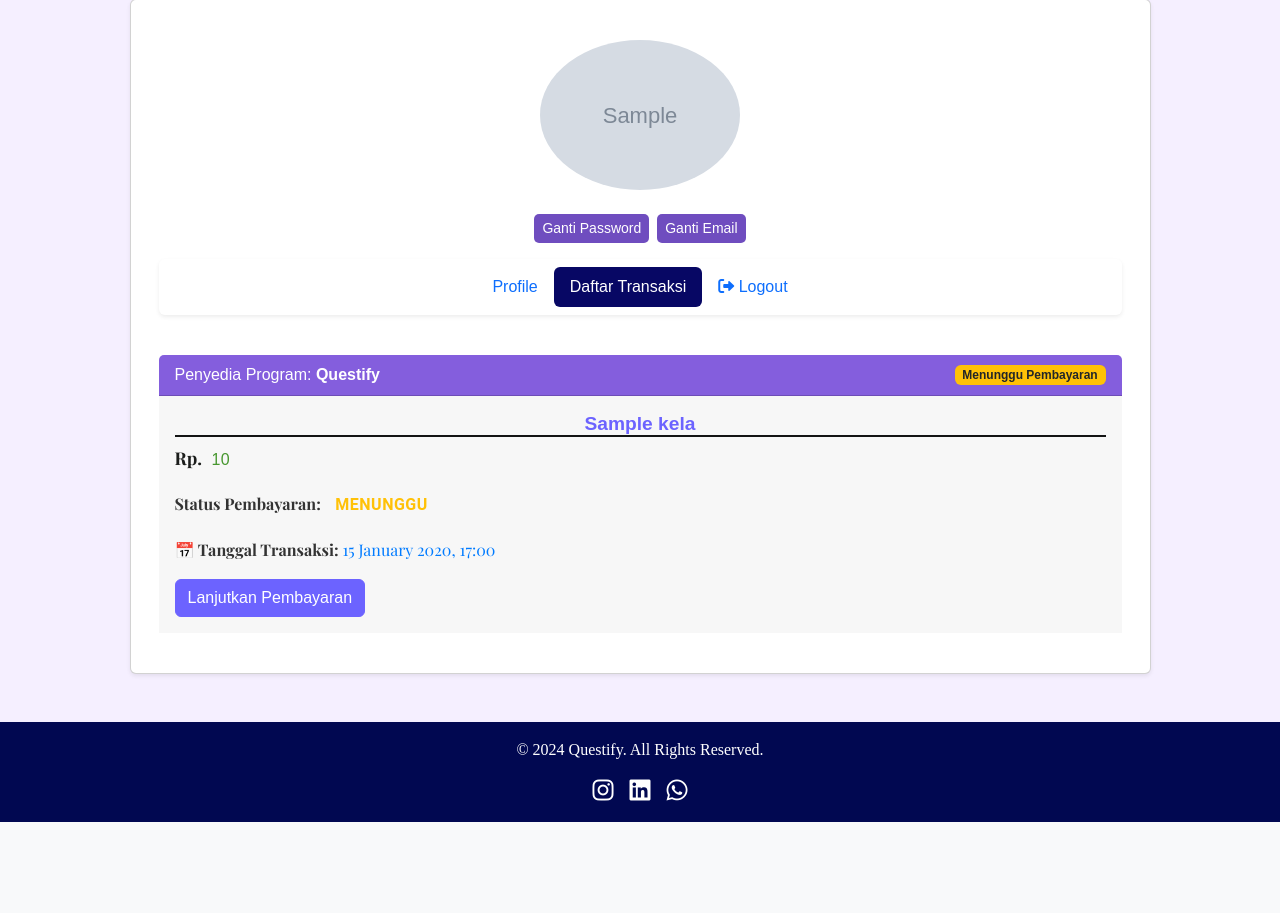
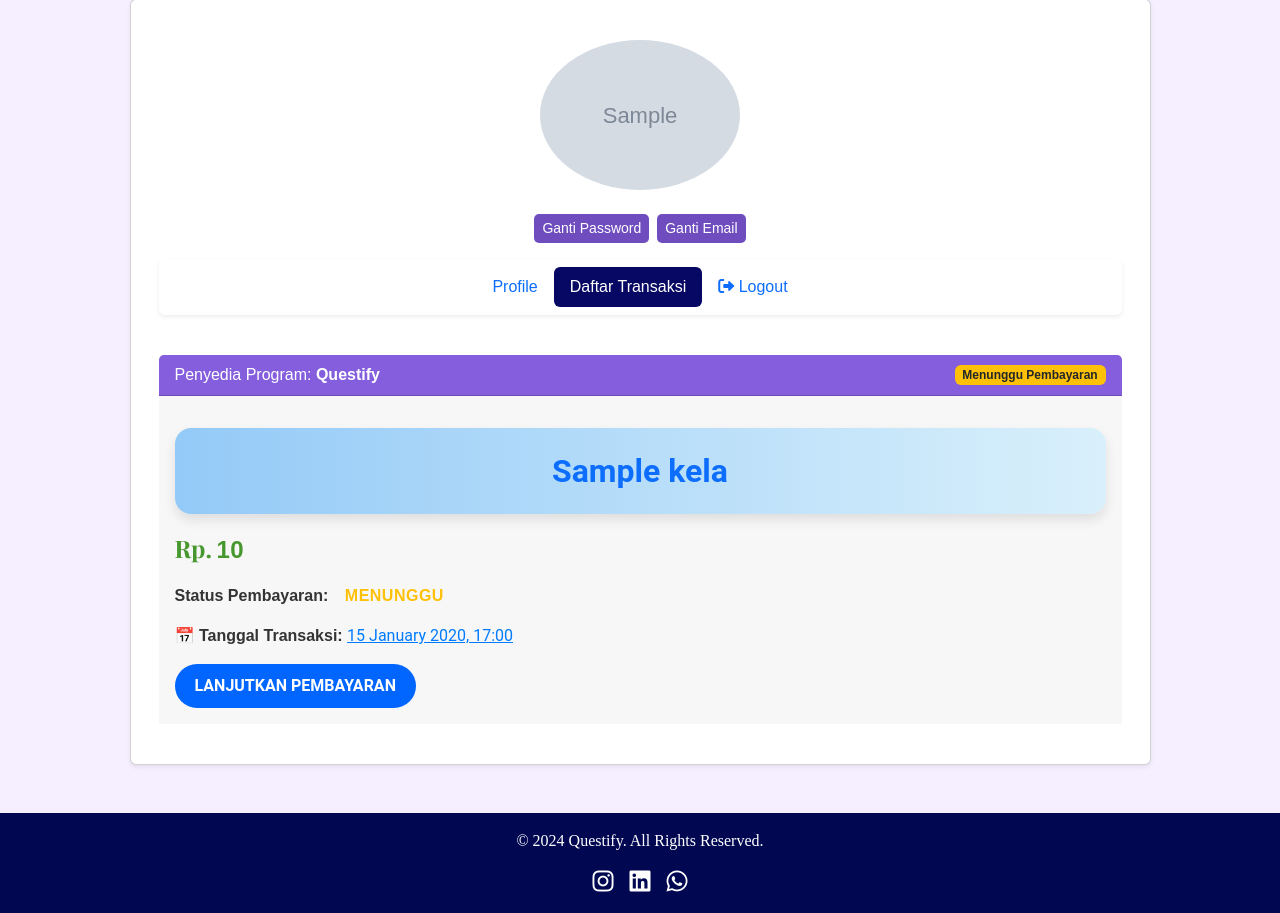
Before and after one commit to timurlauttt/Project-Akhir-Studi-Independent, a Django app: page /questify_app/daftar_transaksi/ in a window 1280 px wide. Shown: the part 97-1010 px from the top of the page. Before the commit the page ends 919 px from the top, so only its background shows below. Run offline with Django 5.2, Linux system fonts and the light colour scheme; a user stored in the database is signed in; tables that the repository leaves empty hold one stand-in row (values such as "Sample post"); grey boxes marked "Sample" are stand-in pictures.

Commit message:
Update daftar_transaksi.css

```diff
--- a/questify_project/static/css/daftar_transaksi.css
+++ b/questify_project/static/css/daftar_transaksi.css
@@ -1,116 +1,131 @@
+/* Navbar Active Link */
 .nav-pills .nav-link.active {
-  background-color: rgb(7, 7, 100) !important; /* Set active navbar color to black */
-  color: white !important; /* Optional: Change text color to white when active */
+  background-color: #0066cc !important;
+  color: white !important;
 }
 
+/* Card Utama */
 .card-custom {
-  border-radius: 0.5rem;
-  box-shadow: 0 2px 4px rgba(0, 0, 0, 0.1);
+  border-radius: 1rem;
+  box-shadow: 0 4px 8px rgba(0, 0, 0, 0.15);
+  border: 1px solid #e0e0e0;
+  background-color: #ffffff; /* Warna latar putih */
+  padding: 1.5rem;
+  transition: transform 0.2s ease-in-out;
 }
 
-.card-custom .card-header {
-  background-color: #f7f7f7;
-  border-bottom: 1px solid #e0e0e0;
-  padding: 0.75rem 1rem;
+.card-custom:hover {
+  transform: scale(1.02); /
 }
 
-.card-custom .card-body {
-  padding: 1.5rem;
-  background-color: #f9f9f9;
+/* Header Penyedia Program */
+.card-custom .card-header {
+  background-color: #f0f8ff;
+  border-bottom: 2px solid #d0d0ff;
+  padding: 1rem;
+  font-family: 'Roboto', sans-serif;
+  font-size: 1rem;
+  font-weight: bold;
+  color: #333;
 }
 
-.btn-primary-custom {
-  background-color: #6C63FF;
-  border-color: #6C63FF;
-  color: white;
+/* Header Program */
+.card-title.text-primary {
+  font-family: 'Roboto', sans-serif;
+  font-size: 2rem; /* Ukuran font lebih besar */
+  font-weight: bold;
+  color: #0000ff; /* Warna biru gelap */
+  text-align: center;
+  background: linear-gradient(to right, #94caf7, #d9f0fb);
+  padding: 1.5rem;
+  border-radius: 1rem;
+  margin: 1rem 0;
+  box-shadow: 0 6px 12px rgba(0, 0, 0, 0.1);
 }
 
-.btn-primary-custom:hover {
-  background-color: #574bd6;
-  border-color: #574bd6;
-}
-
-/* Kelas untuk label tanggal transaksi */
-.tanggal-transaksi-label {
+/* Harga */
+.currency-symbol {
   font-family: 'Playfair Display', serif;
-  font-weight: bold;  /* Membuat label lebih tebal */
-  color: #333;  /* Warna teks lebih gelap untuk label */
-}
-
-/* Kelas untuk tanggal transaksi */
-.tanggal-transaksi {
-  font-family: 'Playfair Display', serif;  /* Ganti dengan font yang diinginkan */
-  color: #007bff;  /* Warna biru untuk tanggal */
-  font-size: 1rem;
-  font-weight: normal;  /* Mengatur ketebalan font */
-}
-
-/* Kelas untuk judul status pembayaran */
-.status-pembayaran-judul {
-  font-family: 'Playfair Display', sans-serif;
-  font-weight: bold;  /* Menebalkan teks untuk penekanan */
-  color: #333;  /* Warna teks gelap */
-  font-size: 1rem;  /* Ukuran font lebih besar */
-  display: inline-block;
-}
-
-/* Umum untuk status bayar */
-.status-bayar {
-  padding: 5px 10px;
-  font-size: 1rem;
+  font-size: 1.5rem;
+  color: #47972f; /* Warna hijau untuk mata uang */
   font-weight: bold;
-  border-radius: 12px;  /* Sudut yang membulat */
-  display: inline-block;
-  text-transform: uppercase;
-  letter-spacing: 0.5px;
-  text-align: center;
-  font-family: 'Roboto', sans-serif;
-}
-
-/* Status 'Langganan Aktif' */
-.status-bayar.bg-success {
-  background-color: #28a745;  /* Hijau */
-  color: white;  /* Warna teks putih */
-}
-
-/* Status 'Menunggu Pembayaran' */
-.status-bayar.bg-warning {
-  background-color: #ffc107;  /* Kuning */
-  color: #856404;  /* Warna teks gelap agar kontras */
-}
-
-/* Status 'Transaksi Dibatalkan' */
-.status-bayar.bg-danger {
-  background-color: #dc3545;  /* Merah */
-  color: white;  /* Warna teks putih */
-}
-
-/* Status 'Pembayaran Kedaluwarsa' */
-.status-bayar.bg-secondary {
-  background-color: #6c757d;
-  color: white;
-}
-
-.card-title.text-primary {
-  font-family: 'Arial', sans-serif;
-  font-size: 1.2rem;
-  font-weight: 700;
-  color: #6C63FF !important;
-  text-align: center;
-  border-bottom: 2px solid #131414;
-}
-
-.currency-symbol {
-  font-family: 'Playfair Display', sans-serif;
-  font-size: 1.1rem;
-  color: #1b1d1b;
-  font-weight: 700;
-  margin-right: 5px;
 }
 
 .amount {
   font-family: 'Montserrat', sans-serif;
-  font-size: 1rem;
-  color: #47972f;
+  font-size: 1.5rem;
+  color: #47972f; /* Warna hijau cerah */
+  font-weight: bold;
   letter-spacing: 0.5px;
 }
+
+.status-pembayaran-judul{
+font-family: 'Playfair+Display', sans-serif;
+font-weight: bold;
+color: #333;
+font-size: 1rem;
+}
+
+/* Status Pembayaran */
+.status-bayar {
+  padding: 8px 12px;
+  font-size: 1rem;
+  font-weight: bold;
+  border-radius: 20px;
+  text-transform: uppercase;
+  letter-spacing: 0.5px;
+  text-align: center;
+  font-weight: bold;
+  font-family: 'Playfair+Display', sans-serif;
+}
+
+.status-bayar.bg-success {
+  background-color: #28a745; /* Hijau cerah */
+  color: white;
+}
+
+.status-bayar.bg-warning {
+  background-color: #ffc107;
+  color: #856404;
+}
+
+.status-bayar.bg-danger {
+  background-color: #dc3545;
+  color: white;
+}
+
+/* Tombol Cek Status */
+.btn-primary-custom {
+  background-color: #0066ff;
+  border: none;
+  color: white;
+  font-family: 'Roboto', sans-serif;
+  font-size: 1rem;
+  font-weight: bold;
+  border-radius: 2rem; /* Sudut lebih membulat */
+  padding: 10px 20px;
+  text-transform: uppercase;
+  cursor: pointer;
+  transition: all 0.3s ease-in-out;
+}
+
+.btn-primary-custom:hover {
+  background-color: #0052cc; /* Biru lebih gelap saat hover */
+  transform: scale(1.05);
+}
+
+/* Keterangan Tanggal Transaksi */
+.tanggal-transaksi-label {
+  font-family: 'Playfair+Display', sans-serif;
+  font-weight: bold;
+  color: #333;
+  font-size: 1rem;
+}
+
+.tanggal-transaksi {
+  font-family: 'Roboto', sans-serif;
+  color: #007bff;
+  font-size: 1rem;
+  font-weight: normal;
+  text-decoration: underline;
+}
```
